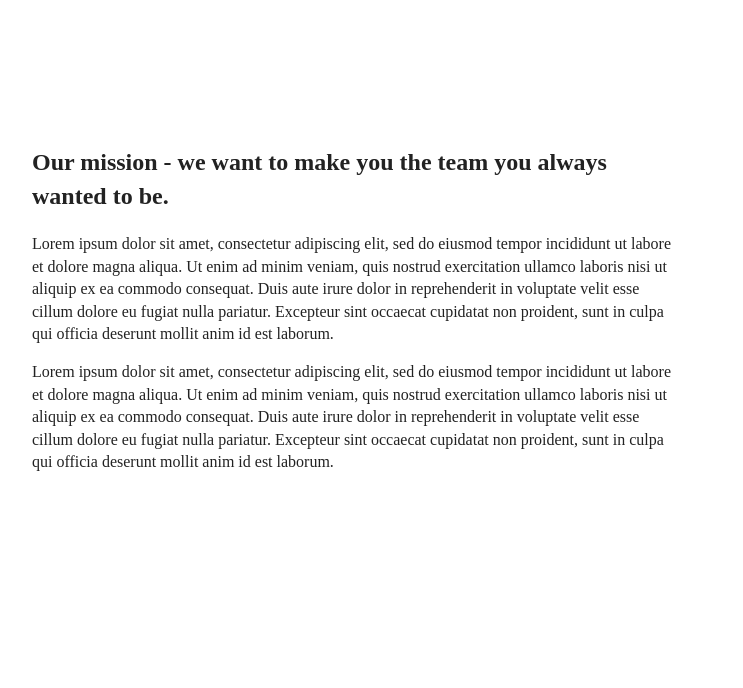
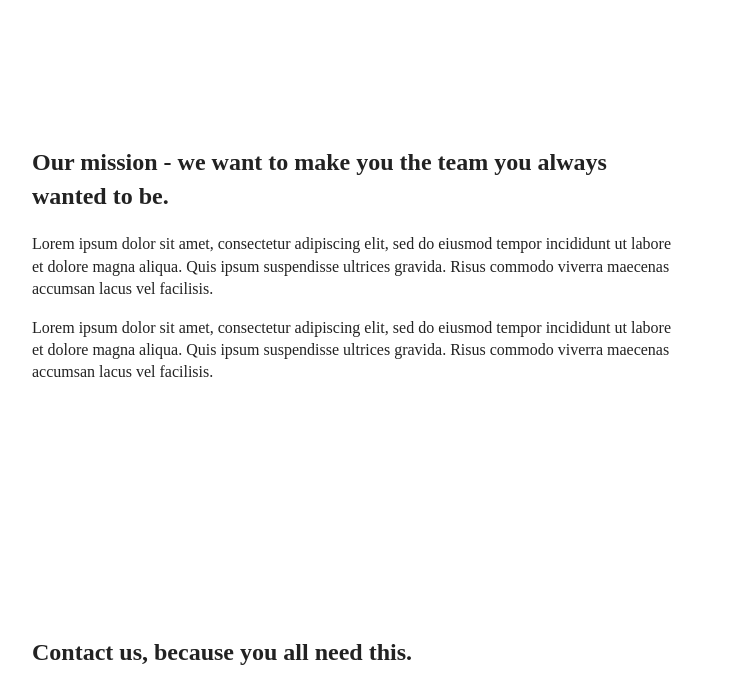
Before and after one commit to Norm-S/09.01-206-responsive-website-project, a website: page about/index.html in a window 1280 px wide. Shown: the part 94-782 px from the top of the page, without its empty margins (288-1031 px from the left). Drawn offline with Linux system fonts and the light colour scheme.

Commit message:
Change About page lorem text

```diff
--- a/about/index.html
+++ b/about/index.html
@@ -45,20 +45,12 @@
         <div class="mission-content">
 
           <p>Lorem ipsum dolor sit amet, consectetur adipiscing elit, sed do eiusmod tempor incididunt ut labore et
-            dolore
-            magna aliqua. Ut enim ad minim veniam, quis nostrud exercitation ullamco laboris nisi ut aliquip ex ea
-            commodo
-            consequat. Duis aute irure dolor in reprehenderit in voluptate velit esse cillum dolore eu fugiat nulla
-            pariatur. Excepteur sint occaecat cupidatat non proident, sunt in culpa qui officia deserunt mollit anim id
-            est laborum.</p>
+            dolore magna aliqua. Quis ipsum suspendisse ultrices gravida. Risus commodo viverra maecenas accumsan lacus
+            vel facilisis.</p>
 
           <p>Lorem ipsum dolor sit amet, consectetur adipiscing elit, sed do eiusmod tempor incididunt ut labore et
-            dolore
-            magna aliqua. Ut enim ad minim veniam, quis nostrud exercitation ullamco laboris nisi ut aliquip ex ea
-            commodo
-            consequat. Duis aute irure dolor in reprehenderit in voluptate velit esse cillum dolore eu fugiat nulla
-            pariatur. Excepteur sint occaecat cupidatat non proident, sunt in culpa qui officia deserunt mollit anim id
-            est laborum.</p>
+            dolore magna aliqua. Quis ipsum suspendisse ultrices gravida. Risus commodo viverra maecenas accumsan lacus
+            vel facilisis.</p>
         </div>
       </div> <!-- mission content wrapper ends -->
     </section>
```
